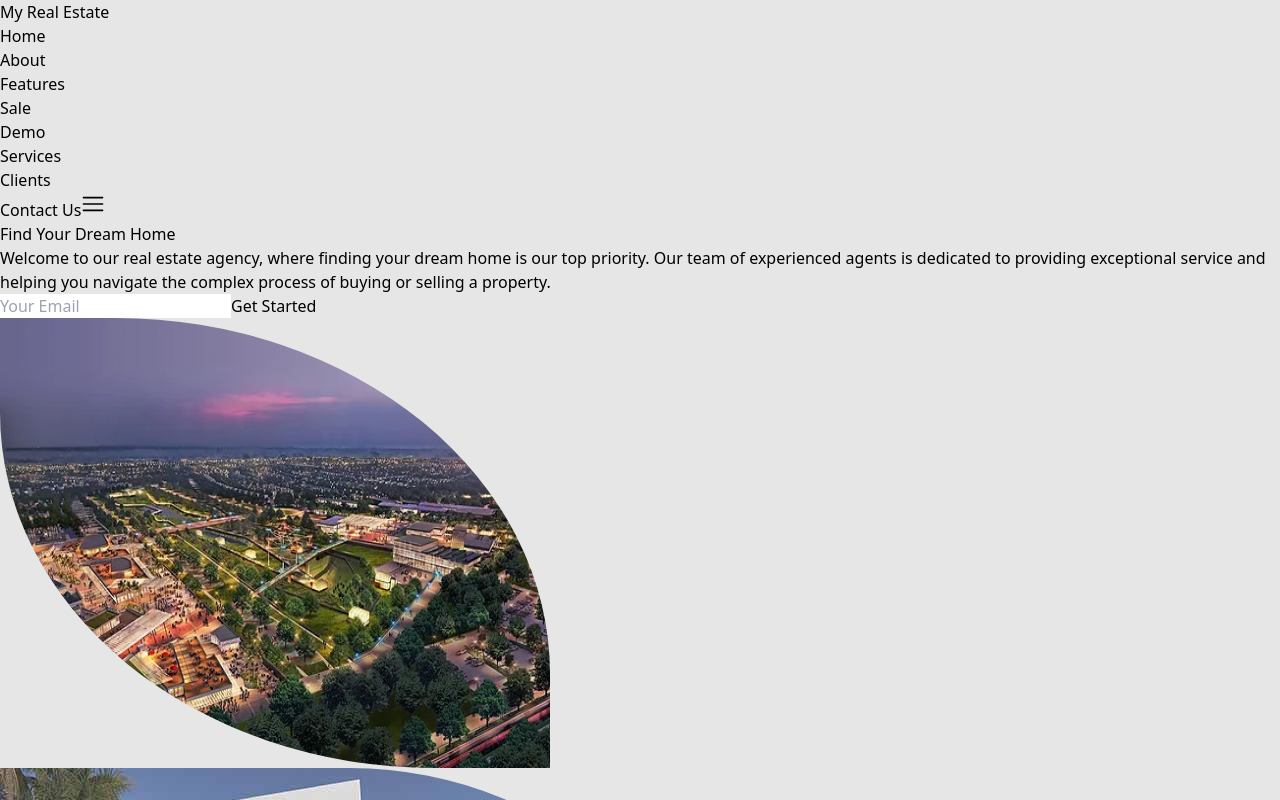
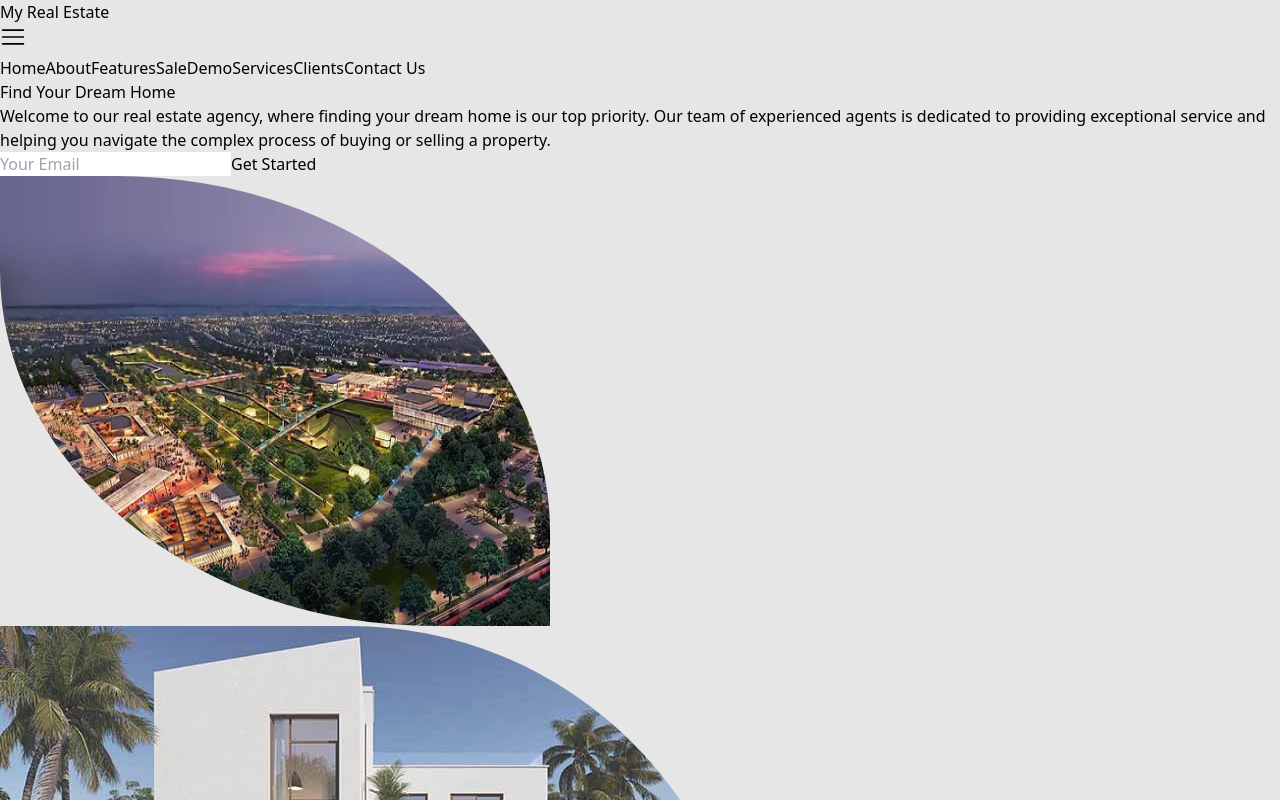
Before and after one commit to IldizovNodirbek/My-Real-Estate, a React (Vite) app: page / in a window 1280 px wide. Shown: the top 800 px of the page. Built offline with nearby package versions, Linux system fonts and the light colour scheme.

Commit message:
Update Header.jsx

```diff
--- a/src/Components/Header.jsx
+++ b/src/Components/Header.jsx
@@ -1,4 +1,4 @@
-import React, { useState } from 'react';
+import React, { useState } from "react";
 import { RxHamburgerMenu } from "react-icons/rx";
 import { RiDeleteBack2Fill } from "react-icons/ri";
 
@@ -6,44 +6,73 @@ function Header() {
   const [isOpen, setIsOpen] = useState(false);
 
   const toggleMenu = () => {
-    setIsOpen(prevState => !prevState);
+    setIsOpen((prev) => !prev);
   };
 
   return (
-    <div className="container mx-auto">
-      <header className='fixed top-0 left-0 right-0 bg-white shadow-lg py-5 flex flex-col md:flex-row md:justify-between items-center px-5 z-50 transform -translate-y-2'>
-        <h1 className='text-3xl md:text-4xl font-sans text-orange-700 mb-2 md:mb-0'>My Real Estate</h1>
+    <header className="fixed top-0 left-0 right-0 bg-white shadow-lg z-50">
+      <div className="container mx-auto px-5 py-4 flex items-center justify-between">
+        {/* Logo */}
+        <h1 className="text-2xl sm:text-3xl md:text-4xl font-sans text-orange-700">
+          My Real Estate
+        </h1>
 
-        <nav className={`md:flex md:items-center ${isOpen ? 'block' : 'hidden'} md:block`}>
-          <ul className='flex flex-col md:flex-row md:flex-nowrap space-y-2 md:space-y-0 md:space-x-6 text-[20px]'>
-            {['home', 'about', 'features', 'sale', 'demo', 'services', 'clients'].map(item => (
-              <li key={item}>
+        {/* Hamburger */}
+        <button
+          onClick={toggleMenu}
+          className="md:hidden text-gray-800 focus:outline-none"
+        >
+          {isOpen ? <RiDeleteBack2Fill size={26} /> : <RxHamburgerMenu size={26} />}
+        </button>
+
+        {/* Desktop Nav */}
+        <nav className="hidden md:flex items-center space-x-6 text-[18px]">
+          {["home", "about", "features", "sale", "demo", "services", "clients"].map((item) => (
             <a
+              key={item}
               href={`#${item}`}
-                  className='relative text-gray-800 font-sans group'
+              className="relative text-gray-800 font-sans group"
+            >
+              {item.charAt(0).toUpperCase() + item.slice(1)}
+              <span className="absolute left-0 right-0 bottom-0 h-[2px] bg-red-500 scale-x-0 transition-transform duration-300 group-hover:scale-x-100"></span>
+            </a>
+          ))}
+
+          <a
+            href="#contact"
+            className="py-2 px-4 bg-orange-700 border border-transparent rounded-lg text-white hover:bg-white hover:text-black hover:border-orange-700 transition duration-300"
+          >
+            Contact Us
+          </a>
+        </nav>
+      </div>
+
+      {/* Mobile Nav */}
+      {isOpen && (
+        <div className="md:hidden bg-white px-5 pb-4">
+          <nav className="flex flex-col space-y-4 text-[18px]">
+            {["home", "about", "features", "sale", "demo", "services", "clients"].map((item) => (
+              <a
+                key={item}
+                href={`#${item}`}
+                className="text-gray-800 font-sans border-b pb-1"
                 onClick={() => setIsOpen(false)}
               >
                 {item.charAt(0).toUpperCase() + item.slice(1)}
-                  <span className='absolute left-0 right-0 bottom-0 h-[2px] bg-red-500 scale-x-0 transition-transform duration-300 group-hover:scale-x-100'></span>
               </a>
-              </li>
             ))}
-          </ul>
-        </nav>
 
             <a
               href="#contact"
-          className='py-[10px] px-[20px] bg-orange-700 border border-transparent rounded-lg text-lg text-white hover:bg-white transition-transform duration-500 hover:scale-125 hover:text-black hover:border-orange-700 mt-2 md:mt-0'
+              className="py-2 px-4 bg-orange-700 rounded-lg text-white text-center hover:bg-white hover:text-black hover:border hover:border-orange-700 transition duration-300"
               onClick={() => setIsOpen(false)}
             >
               Contact Us
             </a>
-
-        <button onClick={toggleMenu} className="md:hidden text-gray-800 mt-2 md:mt-0">
-          {isOpen ? <RiDeleteBack2Fill size={24} /> : <RxHamburgerMenu size={24} />}
-        </button>
+          </nav>
+        </div>
+      )}
     </header>
-    </div>
   );
 }
 
```
Lines whose indentation alone changed are shown as unchanged.
